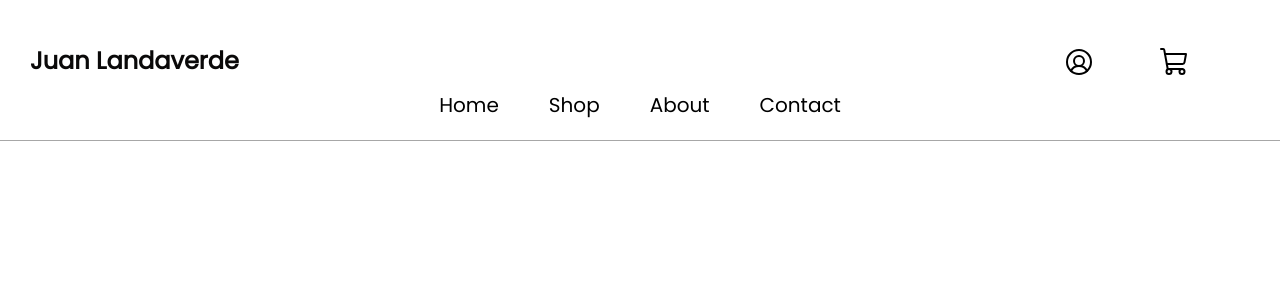
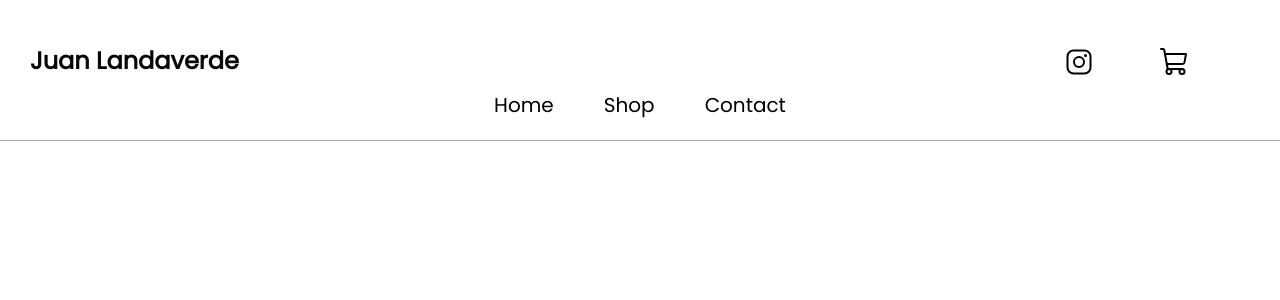
Before and after one commit to FranThe3rd/Photography-Ecommerce-Website, a React (Create React App) app: page / in a window 1280 px wide. Shown: the top 300 px of the page. Built offline with nearby package versions, Linux system fonts and the light colour scheme; a web font is replaced by a local one.

Commit message:
deleted contact page who cares about it

```diff
--- a/package.json
+++ b/package.json
@@ -3,6 +3,7 @@
   "version": "0.1.0",
   "private": true,
   "dependencies": {
+    "@emailjs/browser": "^3.11.0",
     "@testing-library/jest-dom": "^5.17.0",
     "@testing-library/react": "^13.4.0",
     "@testing-library/user-event": "^13.5.0",
--- a/src/App.js
+++ b/src/App.js
@@ -3,7 +3,6 @@ import Shop from './pages/shop/shop';
 import Home from './pages/home';
 import Cart from './pages/cart/cart';
 import About from './pages/about/about';
-import Contact from './pages/contact/contact';
 import './App.css';
 import NavbarMain from './components/navbarOne/navbarMain';
 import NavbarTwo from './components/navbarTwo/navbarTwo';
@@ -26,7 +25,6 @@ function App() {
           <Route path="/shop" element={<Shop/>}/>
           <Route path="/cart" element={<Cart/>}/>
           <Route path="/about" element={<About/>}/>
-          <Route path="/contact" element={<Contact/>}/>
         </Routes>
       </Router>
     </div>
--- a/src/components/navbarOne/navbarMain.css
+++ b/src/components/navbarOne/navbarMain.css
@@ -71,7 +71,7 @@
     transition: all 0.3s ease 0s;
 }
 
-.userCircle {
+.instagramLogo {
     color: black;
     transition: all 0.3s ease 0s;
 
@@ -81,7 +81,7 @@
 
 }
 
-.userCircle:hover {
+.instagramLogo:hover {
     color: rgb(149, 140, 140)
 
 }
--- a/src/components/navbarOne/navbarMain.jsx
+++ b/src/components/navbarOne/navbarMain.jsx
@@ -2,7 +2,7 @@ import React from 'react'
 import { Link } from 'react-router-dom'
 import './navbarMain.css'
 import {ShoppingCart} from 'phosphor-react'
-import { UserCircle } from 'phosphor-react';
+import { InstagramLogo } from 'phosphor-react';
 
 
 
@@ -12,7 +12,7 @@ const NavbarMain = () => {
     <div className='navbarMain'>
         <h2>Juan Landaverde</h2>
         <div className='linksMain'>
-          <Link to='/about'><UserCircle className='userCircle'  size={32}/></Link>
+          <a href='https://www.instagram.com/ijuanlandaverde/' target='_blank' rel='noopener noreferrer'><InstagramLogo className='instagramLogo'  size={32}/></a>
           <Link to='/cart'><ShoppingCart className='shoppingCart' size={32}/></Link>
         </div>
     </div>
--- a/src/components/navbarTwo/navbarTwo.jsx
+++ b/src/components/navbarTwo/navbarTwo.jsx
@@ -12,8 +12,7 @@ const NavbarTwo = () => {
         <div className='links'>
             <Link to='/'>Home</Link>
             <Link to='/shop'>Shop</Link>
-            <Link to='/about'>About</Link>
-            <Link to= '/contact'>Contact</Link>
+            <Link to='/about'>Contact</Link>
         </div>
     </div>
   )
--- a/src/pages/contact/contact.jsx
+++ /dev/null
@@ -1,11 +0,0 @@
-import React from 'react'
-
-const Contact = () => {
-  return (
-    <div>
-        <h1>Contact</h1>
-    </div>
-  )
-}
-
-export default Contact
--- a/src/pages/home.jsx
+++ b/src/pages/home.jsx
@@ -2,6 +2,8 @@ import React from 'react'
 import { Link } from 'react-router-dom'
 import homePageImage from '../assets/homeImg/home.jpg'
 import './home.css'
+
+
 
 const Home = () => {
   return (
```
Also changed, not shown: 1 other file (tests, documents, lock files or other folders).
